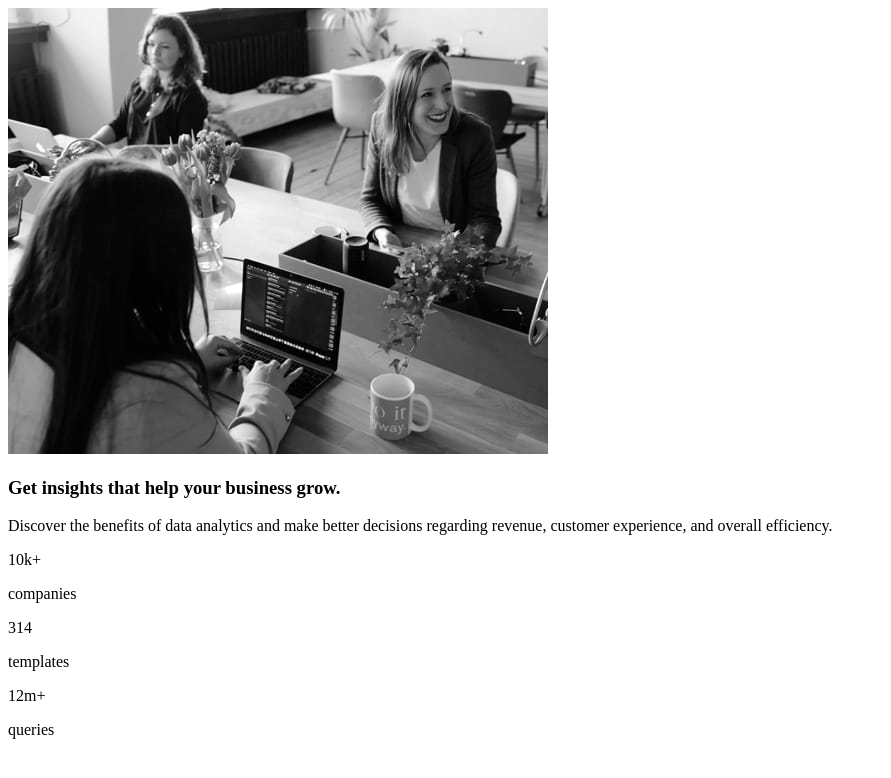
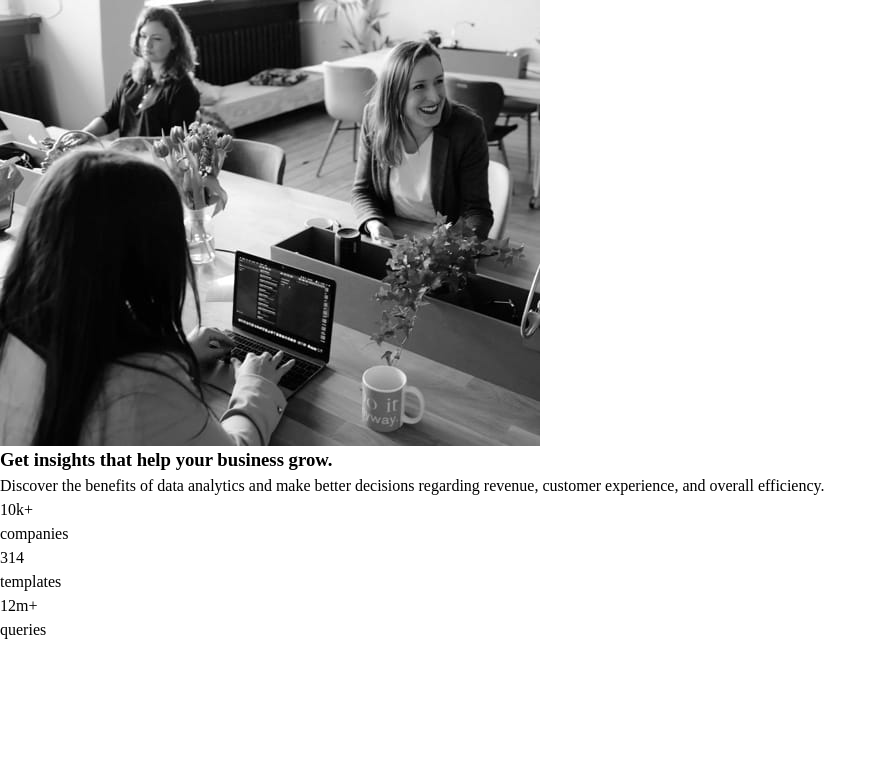
Before and after one commit to oryanhach/stats-preview-card-component, a plain HTML site: page index.html in a window 1280 px wide. Shown: the whole page, without its empty margins (0-891 px from the left). Drawn offline with Linux system fonts and the light colour scheme.

Commit message:
added css reset and custom properties

```diff
--- a/index.html
+++ b/index.html
@@ -9,6 +9,15 @@
   <link rel="icon" type="image/png" sizes="32x32" href="./images/favicon-32x32.png">
 
   <title>Frontend Mentor | Stats preview card component</title>
+
+  <!-- Google Fonts -->
+  <link rel="preconnect" href="https://fonts.googleapis.com">
+  <link rel="preconnect" href="https://fonts.gstatic.com" crossorigin>
+  <link
+    href="https://fonts.googleapis.com/css2?family=Inter:ital,opsz,wght@0,14..32,100..900;1,14..32,100..900&family=Lexend+Deca:wght@100..900&family=Outfit:wght@100..900&display=swap"
+    rel="stylesheet">
+
+  <link rel="stylesheet" href="style.css">
 
 </head>
 
--- /dev/null
+++ b/style.css
@@ -0,0 +1,96 @@
+:root {
+	/* Colors */
+	--clr-primary-blue-darker: hsl(233, 47%, 7%);
+	--clr-primary-blue-dark: hsl(244, 38%, 16%);
+	--clr-primary-violet: hsl(277, 64%, 61%);
+
+	--clr-white-transparent-light: hsla(0, 0%, 100%, 0.75);
+	--clr-white-transparent-lighter: hsla(0, 0%, 100%, 0.6);
+	--clr-white: hsl(0, 0%, 100%);
+
+	/* Typography */
+	--ff-primary: 'Inter', sans-serif;
+	--ff-secondary: 'Lexend Deca', sans-serif;
+
+	--fs-main: 15px;
+}
+
+/* CSS RESET */
+
+/* 1. Use a more-intuitive box-sizing model */
+*,
+*::before,
+*::after {
+	box-sizing: border-box;
+}
+
+/* 2. Remove default margin */
+* {
+	margin: 0;
+}
+
+/* 3. Enable keyword animations */
+@media (prefers-reduced-motion: no-preference) {
+	html {
+		interpolate-size: allow-keywords;
+	}
+}
+
+body {
+	/* 4. Add accessible line-height */
+	line-height: 1.5;
+	/* 5. Improve text rendering */
+	-webkit-font-smoothing: antialiased;
+}
+
+/* 6. Improve media defaults */
+img,
+picture,
+video,
+canvas,
+svg {
+	display: block;
+	max-width: 100%;
+}
+
+/* 7. Inherit fonts for form controls */
+input,
+button,
+textarea,
+select {
+	font: inherit;
+}
+
+/* 8. Avoid text overflows */
+p,
+h1,
+h2,
+h3,
+h4,
+h5,
+h6 {
+	overflow-wrap: break-word;
+}
+
+/* 9. Improve line wrapping */
+p {
+	text-wrap: pretty;
+}
+h1,
+h2,
+h3,
+h4,
+h5,
+h6 {
+	text-wrap: balance;
+}
+
+/*
+    10. Create a root stacking context
+  */
+#root,
+#__next {
+	isolation: isolate;
+}
+
+/* General Styling */
```
